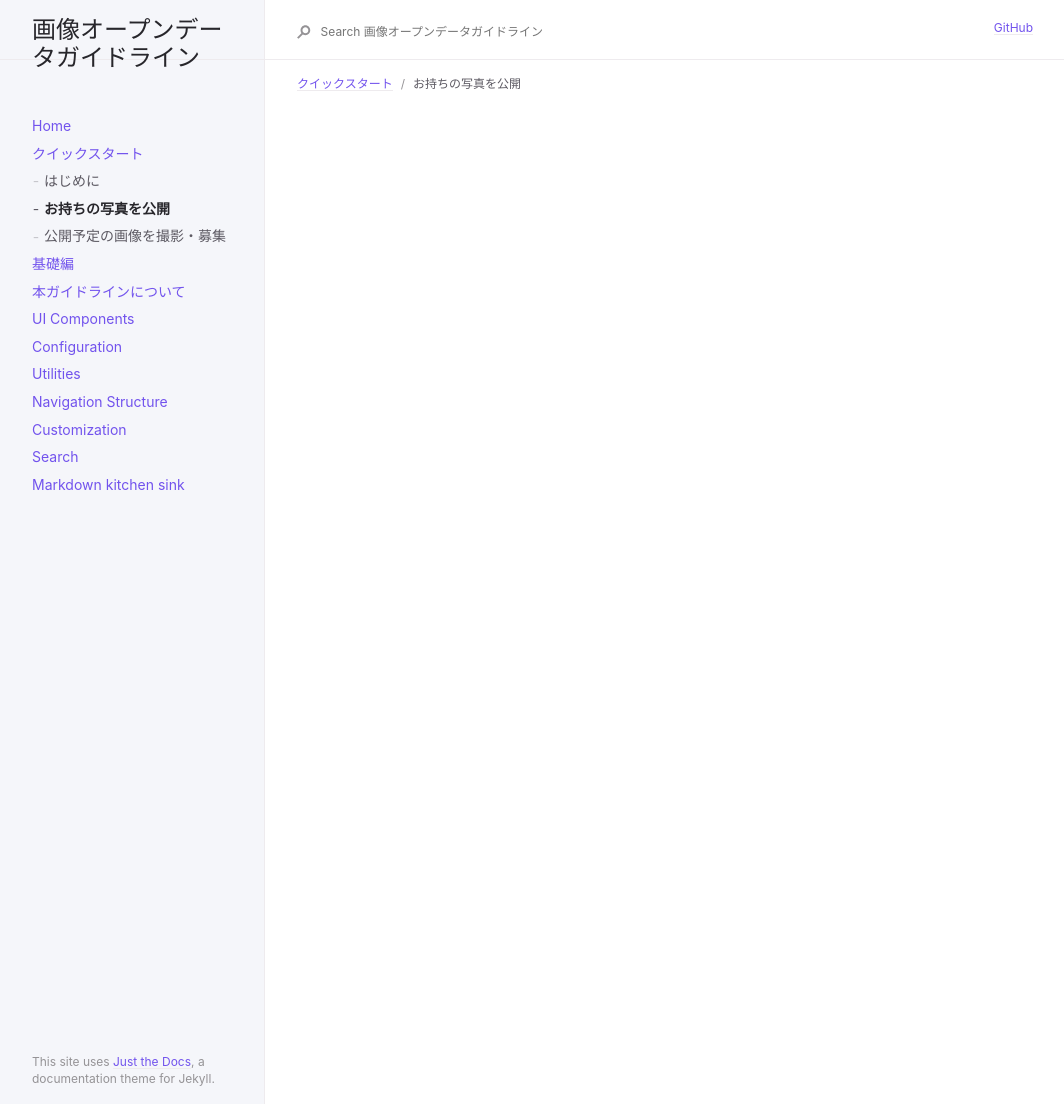
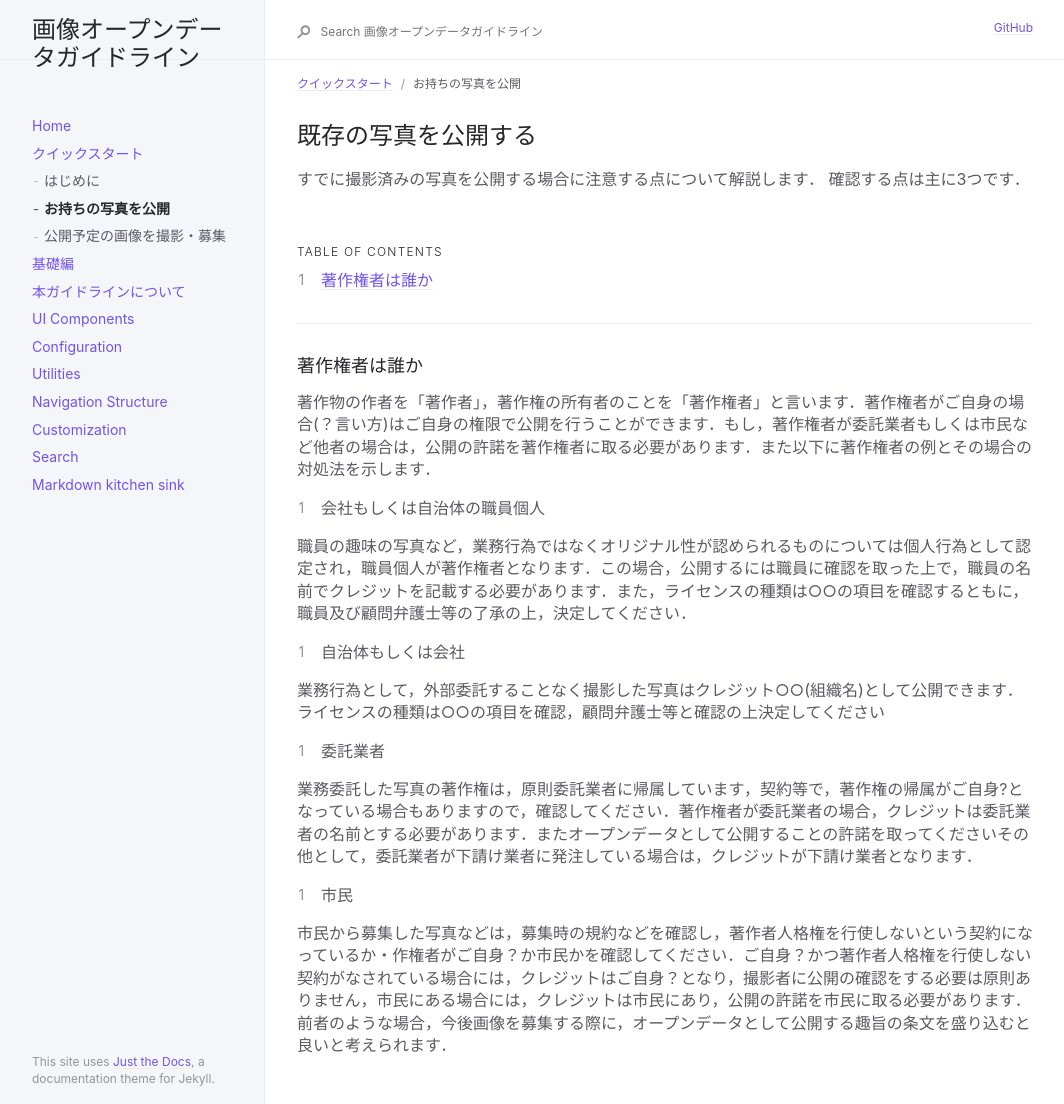
Before and after one commit to ayane0321/image-opendata-guide, a Jekyll site: the page built from docs/quick/already.md, in a window 1280 px wide. Shown: the whole page, without its empty margins (91-1155 px from the left). Built offline with Jekyll 4.4.1, drawn with Linux system fonts in a browser that asks for light colours.

Commit message:
change already.md

```diff
--- a/docs/quick/already.md
+++ b/docs/quick/already.md
@@ -4,3 +4,40 @@ title: お持ちの写真を公開
 parent: クイックスタート
 nav_order: 2
 ---
+
+## 既存の写真を公開する
+{: .no_toc }
+すでに撮影済みの写真を公開する場合に注意する点について解説します．
+確認する点は主に3つです．
+
+
+
+
+<br>
+
+
+## Table of contents
+{: .no_toc .text-delta }
+
+1. TOC
+{:toc}
+---
+
+### 著作権者は誰か
+著作物の作者を「著作者」，著作権の所有者のことを「著作権者」と言います．著作権者がご自身の場合(？言い方)はご自身の権限で公開を行うことができます．もし，著作権者が委託業者もしくは市民など他者の場合は，公開の許諾を著作権者に取る必要があります．また以下に著作権者の例とその場合の対処法を示します．
+
+1. 会社もしくは自治体の職員個人
+
+職員の趣味の写真など，業務行為ではなくオリジナル性が認められるものについては個人行為として認定され，職員個人が著作権者となります．この場合，公開するには職員に確認を取った上で，職員の名前でクレジットを記載する必要があります．また，ライセンスの種類は○○の項目を確認するともに，職員及び顧問弁護士等の了承の上，決定してください．
+
+2. 自治体もしくは会社
+
+業務行為として，外部委託することなく撮影した写真はクレジット○○(組織名)として公開できます．ライセンスの種類は○○の項目を確認，顧問弁護士等と確認の上決定してください
+
+3. 委託業者
+
+業務委託した写真の著作権は，原則委託業者に帰属しています，契約等で，著作権の帰属がご自身?となっている場合もありますので，確認してください．著作権者が委託業者の場合，クレジットは委託業者の名前とする必要があります．またオープンデータとして公開することの許諾を取ってくださいその他として，委託業者が下請け業者に発注している場合は，クレジットが下請け業者となります．
+
+4. 市民
+
+市民から募集した写真などは，募集時の規約などを確認し，著作者人格権を行使しないという契約になっているか・作権者がご自身？か市民かを確認してください．ご自身？かつ著作者人格権を行使しない契約がなされている場合には，クレジットはご自身？となり，撮影者に公開の確認をする必要は原則ありません，市民にある場合には，クレジットは市民にあり，公開の許諾を市民に取る必要があります．前者のような場合，今後画像を募集する際に，オープンデータとして公開する趣旨の条文を盛り込むと良いと考えられます．
```
Also changed, not shown: docs/basic/copylight.md (+10 -4 lines), docs/quick/quick.md (line endings or trailing spaces).
